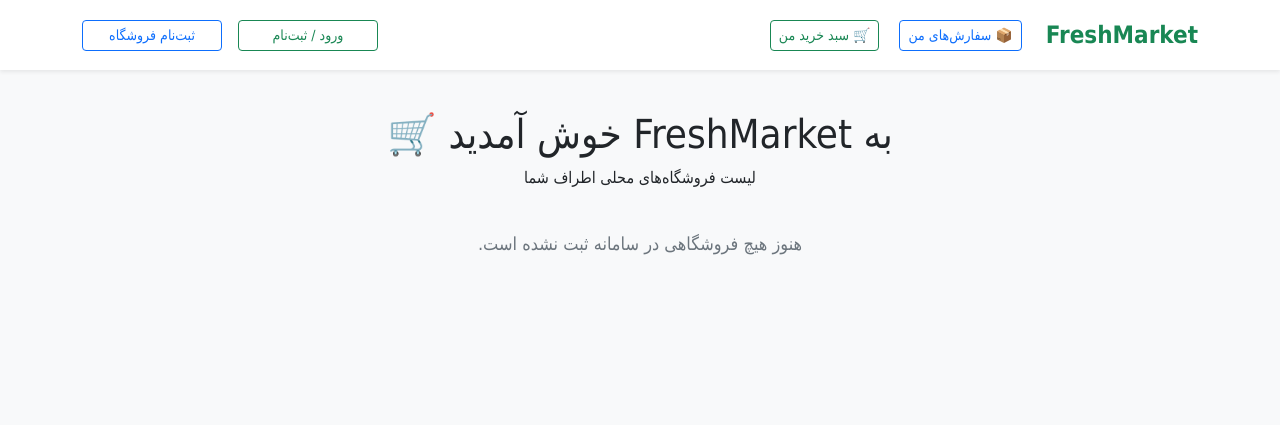
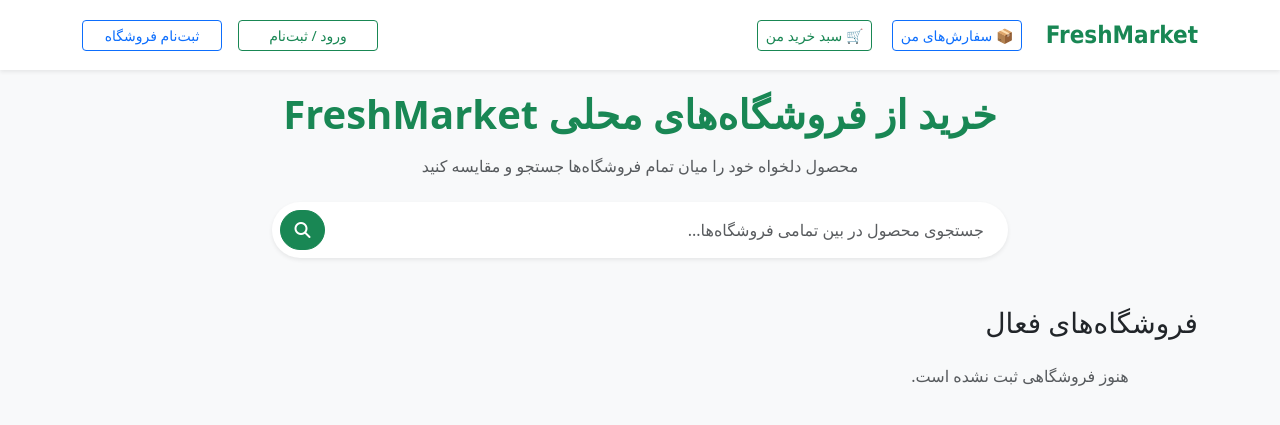
Before and after one commit to reza-bagheri66/FreshMarket, a Django app: page / in a window 1280 px wide. Shown: the top 425 px of the page. Run offline with Django 5.2, Linux system fonts and the light colour scheme; data that the repository does not hold is empty.

Commit message:
Add global search, fix checkout login requirement, and update base template

```diff
--- a/stores/templates/stores/store_list.html
+++ b/stores/templates/stores/store_list.html
@@ -1,68 +1,107 @@
 {% extends 'base.html' %}
 
 {% block content %}
-<!DOCTYPE html>
-<html lang="fa" dir="rtl">
-<head>
-    <meta charset="UTF-8">
-    <meta name="viewport" content="width=device-width, initial-scale=1.0">
-    <title>FreshMarket | فروشگاه‌های محلی</title>
-    <style>
-        body { font-family: Tahoma, sans-serif; background-color: #f8f9fa; margin: 0; padding: 20px; direction: rtl; }
-        .container { max-width: 1000px; margin: 0 auto; }
-        .header { text-align: center; margin-bottom: 30px; }
-        .store-grid { display: grid; grid-template-columns: repeat(auto-fill, minmax(280px, 1fr)); gap: 20px; }
-        .store-card { background: #fff; border-radius: 8px; padding: 20px; box-shadow: 0 2px 5px rgba(0,0,0,0.1); }
-        .store-title { margin-0 0 10px 0; color: #2c3e50; }
-        .badge { display: inline-block; padding: 4px 8px; border-radius: 4px; font-size: 12px; font-weight: bold; }
-        .badge-open { background-color: #d4edda; color: #155724; }
-        .badge-closed { background-color: #f8d7da; color: #721c24; }
-        .empty-msg { text-align: center; color: #6c757d; font-size: 18px; margin-top: 40px; }
-    </style>
-</head>
-<body>
-    <div class="container">
-        <div class="header">
-            <h1>به FreshMarket خوش آمدید 🛒</h1>
-            <p>لیست فروشگاه‌های محلی اطراف شما</p>
-        </div>
+<div class="row mb-5 text-center">
+    <div class="col-lg-8 mx-auto">
+        <h1 class="fw-bold mb-3 text-success">خرید از فروشگاه‌های محلی FreshMarket</h1>
+        <p class="text-muted mb-4">محصول دلخواه خود را میان تمام فروشگاه‌ها جستجو و مقایسه کنید</p>
 
-        {% if stores %}
-            <div class="store-grid">
-                {% for store in stores %}
-                    <div class="store-card">
-                        <!-- نمایش لوگوی فروشگاه با قابلیت کلیک -->
-                        {% if store.logo %}
-                            <div class="text-center mb-3">
-                                <a href="{% url 'stores:store_detail' store.slug %}">
-                                    <img src="{{ store.logo.url }}" alt="{{ store.name }}" style="width: 70px; height: 70px; object-fit: cover; border-radius: 50%; border: 2px solid #28a745; transition: transform 0.2s;" onmouseover="this.style.transform='scale(1.05)'" onmouseout="this.style.transform='scale(1)'">
+        <!-- نوار جستجوی سراسری محصولات -->
+        <form method="get" action="" class="d-flex gap-2 shadow-sm p-2 bg-white rounded-pill align-items-center">
+            <input type="text"
+                   name="q"
+                   value="{{ query|default:'' }}"
+                   class="form-control border-0 px-3 bg-transparent"
+                   placeholder="جستجوی محصول در بین تمامی فروشگاه‌ها...">
+
+            <button type="submit" class="btn btn-success rounded-pill d-flex align-items-center justify-content-center" style="width: 45px; height: 40px; flex-shrink: 0;" title="جستجو">
+                <i class="fas fa-search"></i>
+            </button>
+
+            {% if query %}
+                <a href="{% url 'stores:store_list' %}" class="btn btn-outline-danger rounded-pill d-flex align-items-center justify-content-center" style="width: 45px; height: 40px; flex-shrink: 0;" title="لغو جستجو">
+                    <i class="fas fa-times"></i>
+                </a>
+            {% endif %}
+        </form>
+    </div>
+</div>
+
+<!-- اگر کاربر جستجو کرده بود، نتایج محصولات نمایش داده شود -->
+{% if query %}
+    <div class="mb-4">
+        <h3 class="mb-4">نتایج جستجو برای: "{{ query }}"</h3>
+        {% if products %}
+            <div class="row row-cols-1 row-cols-md-3 g-4">
+                {% for product in products %}
+                    <div class="col">
+                        <div class="card h-100 shadow-sm border-0">
+                            {% if product.image %}
+                                <img src="{{ product.image.url }}" class="card-img-top" alt="{{ product.name }}" style="height: 200px; object-fit: cover;">
+                            {% endif %}
+                            <div class="card-body d-flex flex-column">
+                                <h5 class="card-title">{{ product.name }}</h5>
+                                <p class="text-muted small mb-2">
+                                    <i class="fas fa-store"></i> فروشگاه:
+                                    <a href="{% url 'stores:store_detail' product.store.slug %}" class="text-success text-decoration-none fw-bold">
+                                        {{ product.store.name }}
+                                    </a>
+                                </p>
+                                <p class="card-text text-success fw-bold mt-auto">{{ product.price }} تومان</p>
+
+                                <a href="{% url 'stores:store_detail' product.store.slug %}" class="btn btn-outline-success btn-sm mt-2">
+                                    مشاهده و خرید از فروشگاه
                                 </a>
                             </div>
-                        {% endif %}
-
-                        <h3 class="store-title">
-                            <a href="{% url 'stores:store_detail' store.slug %}" style="text-decoration: none; color: inherit;">
-                                {{ store.name }}
-                            </a>
-                        </h3>
-                        <p><strong>محله:</strong> {{ store.neighborhood }}</p>
-                        <p><strong>حداقل سفارش:</strong> {{ store.min_order_amount }} تومان</p>
-                        <p>
-                            {% if store.is_open %}
-                                <span class="badge badge-open">🟢 باز است</span>
-                            {% else %}
-                                <span class="badge badge-closed">🔴 بسته است</span>
-                            {% endif %}
-                        </p>
+                        </div>
                     </div>
                 {% endfor %}
             </div>
         {% else %}
-            <div class="empty-msg">
-                <p>هنوز هیچ فروشگاهی در سامانه ثبت نشده است.</p>
+            <div class="alert alert-warning text-center">
+               محصولی با این مشخصات در هیچکدام از فروشگاه ها ثبت نشده است
             </div>
         {% endif %}
     </div>
-</body>
-</html>
+{% else %}
+    <!-- حالت عادی: نمایش لیست فروشگاه‌ها -->
+    <h3 class="mb-4">فروشگاه‌های فعال</h3>
+    <div class="row row-cols-1 row-cols-md-3 g-4">
+        {% for store in stores %}
+            <div class="col">
+                <div class="card h-100 shadow-sm border-0">
+                    {% if store.logo %}
+                        <div class="text-center pt-3">
+                            <a href="{% url 'stores:store_detail' store.slug %}">
+                                <img src="{{ store.logo.url }}" alt="{{ store.name }}" style="width: 70px; height: 70px; object-fit: cover;" class="rounded-circle">
+                            </a>
+                        </div>
+                    {% endif %}
+                    <div class="card-body d-flex flex-column">
+                        <h5 class="card-title fw-bold text-success text-center">
+                            <a href="{% url 'stores:store_detail' store.slug %}" class="text-decoration-none text-success">
+                                {{ store.name }}
+                            </a>
+                        </h5>
+                        <p class="card-text text-muted small"><strong>محله:</strong> {{ store.neighborhood }}</p>
+                        <p class="card-text text-muted small"><strong>حداقل سفارش:</strong> {{ store.min_order_amount }} تومان</p>
+                        <p class="card-text">
+                            {% if store.is_open %}
+                                <span class="badge bg-success">🟢 باز است</span>
+                            {% else %}
+                                <span class="badge bg-danger">🔴 بسته است</span>
+                            {% endif %}
+                        </p>
+                        <a href="{% url 'stores:store_detail' store.slug %}" class="btn btn-success btn-sm mt-auto">ورود به فروشگاه</a>
+                    </div>
+                </div>
+            </div>
+        {% empty %}
+            <div class="col-12">
+                <p class="text-muted text-center">هنوز فروشگاهی ثبت نشده است.</p>
+            </div>
+        {% endfor %}
+    </div>
+{% endif %}
+
 {% endblock %}
--- a/stores/views.py
+++ b/stores/views.py
@@ -3,23 +3,45 @@
 from django.utils.text import slugify
 from .models import Store, Product
 from .forms import StoreRegisterForm, ProductForm
+from django.db.models import Q
 
 def store_list(request):
-    # نمایش لیست فروشگاه‌های تایید شده
+    query = request.GET.get('q')
     stores = Store.objects.filter(is_active=True)
-    return render(request, 'stores/store_list.html', {'stores': stores})
+    products = None
+
+    # اگر کاربر چیزی جستجو کرده بود، محصولات تمام فروشگاه‌ها را فیلتر کن
+    if query:
+        products = Product.objects.filter(
+            store__is_active=True
+        ).filter(
+            Q(name__icontains=query) | Q(description__icontains=query)
+        )
+
+    context = {
+        'stores': stores,
+        'products': products,
+        'query': query,
+    }
+    return render(request, 'stores/store_list.html', context)
+
 
 def store_detail(request, slug):
-    # نمایش جزئیات یک فروشگاه خاص بر اساس slug
+    # نمایش جزئیات فروشگاه بر اساس slug[cite: 3]
     store = get_object_or_404(Store, slug=slug, is_active=True)
+    products = store.products.all()
 
-    # دریافت محصولات مربوط به این فروشگاه
-    # (اگر در مدل Product کلید خارجی با related_name='products' به Store متصل شده است)
-    products = store.products.all()  # اگر related_name ندارید، از store.product_set.all() استفاده کنید
+    # دریافت کلمه جستجو شده از طریق متد GET
+    query = request.GET.get('q')
+    if query:
+        products = products.filter(
+            Q(name__icontains=query) | Q(description__icontains=query)
+        )
 
     context = {
         'store': store,
         'products': products,
+        'query': query,  # برای حفظ کلمه جستجو شده داخل باکس اینپوت
     }
     return render(request, 'stores/store_detail.html', context)
 
--- a/templates/base.html
+++ b/templates/base.html
@@ -3,9 +3,12 @@
 <head>
     <meta charset="UTF-8">
     <meta name="viewport" content="width=device-width, initial-scale=1.0">
-    <title>FreshMarket | فروشگاه‌های محلی</title>
+    <title>{% block title %}FreshMarket | فروشگاه‌های محلی{% endblock %}</title>
 
-    <link href="https://cdn.jsdelivr.net/npm/bootstrap@5.3.2/dist/css/bootstrap.rtl.min.css" rel="stylesheet">
+    <!-- Bootstrap 5 RTL CSS -->
+    <link href="https://cdn.jsdelivr.net/npm/bootstrap@5.3.3/dist/css/bootstrap.rtl.min.css" rel="stylesheet">
+    <!-- Font Awesome Icons -->
+    <link rel="stylesheet" href="https://cdnjs.cloudflare.com/ajax/libs/font-awesome/6.4.0/css/all.min.css">
 
     <!-- استایل‌های اختصاصی برای قفل کردن ابعاد، فونت‌ها و جلوگیری از پرش -->
     <style>
@@ -17,9 +20,13 @@
             display: inline-block !important;
             text-decoration: none !important;
         }
+        body {
+            background-color: #f8f9fa;
+        }
     </style>
+    {% block extra_head %}{% endblock %}
 </head>
-<body class="bg-light">
+<body>
 
     <nav class="navbar navbar-expand-lg navbar-light bg-white shadow-sm fixed-top" style="height: 70px;">
         <div class="container d-flex justify-content-between align-items-center" style="max-width: 1140px;">
@@ -38,20 +45,22 @@
                         {% if cart %}{{ cart|length }}{% else %}0{% endif %}
                     </span>
                 </a>
-                </a>
             </div>
 
-            <!-- ۲. وسط افقی صفحه: عبارت سلام رضا -->
+            <!-- وسط افقی صفحه: عبارت سلام کاربر -->
             <div class="flex-grow-1 text-center">
                 {% if user.is_authenticated %}
-                    <span class="text-secondary fw-bold">سلام {{ user.first_name }}</span>
+                    <span class="text-secondary fw-bold">سلام {{ user.first_name|default:user.username }}</span>
                 {% endif %}
             </div>
 
-            <!-- ۳. سمت چپ: دکمه‌های با ابعاد ثابت و یکسان -->
+            <!-- سمت چپ: دکمه‌های با ابعاد ثابت و یکسان -->
             <div class="d-flex align-items-center gap-2">
                 {% if user.is_authenticated %}
-                    <a href="{% url 'accounts:logout' %}" class="btn btn-outline-danger btn-sm" style="width: 140px; text-align: center;">خروج</a>
+                    <form action="{% url 'accounts:logout' %}" method="post" class="d-inline">
+                        {% csrf_token %}
+                        <button type="submit" class="btn btn-outline-danger btn-sm" style="width: 140px; text-align: center;">خروج</button>
+                    </form>
                     {% if user.store %}
                         <a href="{% url 'stores:vendor_dashboard' %}" class="btn btn-outline-primary btn-sm ms-2" style="width: 140px; text-align: center;">پنل فروشگاه من</a>
                     {% else %}
@@ -72,7 +81,7 @@
     </main>
 
     <!-- اسکریپت‌های بوت‌استرپ -->
-    <script src="https://cdn.jsdelivr.net/npm/bootstrap@5.3.2/dist/js/bootstrap.bundle.min.js"></script>
+    <script src="https://cdn.jsdelivr.net/npm/bootstrap@5.3.3/dist/js/bootstrap.bundle.min.js"></script>
 
     <script>
     document.addEventListener('DOMContentLoaded', function () {
@@ -116,5 +125,6 @@
         });
     });
     </script>
+    {% block extra_js %}{% endblock %}
 </body>
 </html>
```
Also changed, not shown: orders/views.py (+4 -5 lines), stores/templates/stores/store_detail.html (+25 -1 lines).
